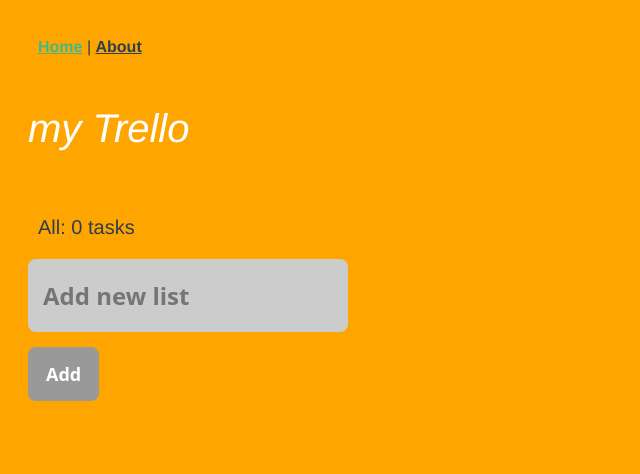
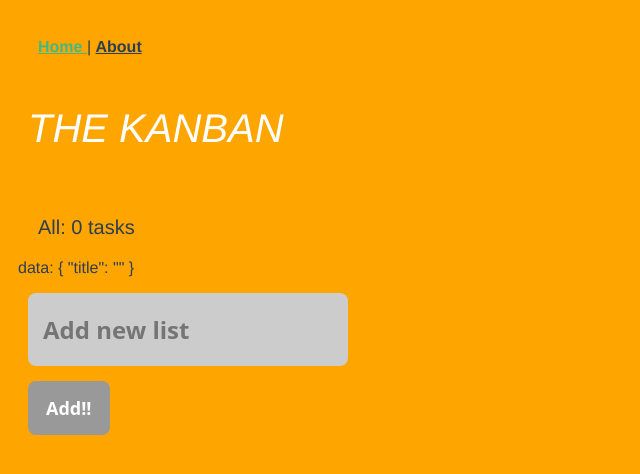
Before and after one commit to BoxPistols/kanban-vuex-21-04, a Vue app: page / in a window 1280 px wide. Shown: the top 474 px of the page, without its empty margins (0-640 px from the left). Built offline with nearby package versions, Linux system fonts and the light colour scheme.

Commit message:
Format / store re:base

```diff
--- a/babel.config.js
+++ b/babel.config.js
@@ -1,3 +1,5 @@
 module.exports = {
-    presets: ['@vue/cli-plugin-babel/preset'],
+    presets: [
+        '@vue/cli-plugin-babel/preset',
+    ],
 }
--- a/package.json
+++ b/package.json
@@ -21,9 +21,9 @@
         "@vue/cli-service": "~4.5.0",
         "@vue/eslint-config-prettier": "^6.0.0",
         "babel-eslint": "^10.1.0",
-        "eslint": "^6.7.2",
+        "eslint": "^7.25.0",
         "eslint-plugin-prettier": "^3.3.1",
-        "eslint-plugin-vue": "^6.2.2",
+        "eslint-plugin-vue": "^7.9.0",
         "prettier": "^2.2.1",
         "sass": "^1.26.5",
         "sass-loader": "^8.0.2",
--- a/src/components/Board.vue
+++ b/src/components/Board.vue
@@ -1,8 +1,10 @@
 <template>
     <div>
-        <header>my Trello</header>
+        <header>THE KANBAN</header>
         <main>
-            <p class="info-line">All: 0 tasks</p>
+            <p class="info-line">
+                All: 0 tasks
+            </p>
             <list-add />
         </main>
     </div>
--- a/src/components/ListAdd.vue
+++ b/src/components/ListAdd.vue
@@ -1,8 +1,18 @@
 <template>
-    <form class="addlist" @submit.prevent="addList">
-        <input v-model="title" type="text" class="text-input" placeholder="Add new list" />
-        <button type="submit" class="add-button">Add</button>
-    </form>
+    <div>
+        <p>data: {{ $data }}</p>
+        <form class="addlist" @submit.prevent="addList">
+            <input
+                v-model="title"
+                type="text"
+                class="text-input"
+                placeholder="Add new list"
+            />
+            <button type="submit" class="add-button">
+                Add!!
+            </button>
+        </form>
+    </div>
 </template>
 
 <script>
@@ -14,7 +24,9 @@
     },
     methods: {
         addList() {
-            this.$store.dispatch('addlist', { title: this.title })
+            this.$store.dispatch('addlist', {
+                title: this.title,
+            })
             this.title = ''
         },
     },
--- a/src/router/index.js
+++ b/src/router/index.js
@@ -16,7 +16,10 @@
         // route level code-splitting
         // this generates a separate chunk (about.[hash].js) for this route
         // which is lazy-loaded when the route is visited.
-        component: () => import(/* webpackChunkName: "about" */ '../views/About.vue'),
+        component: () =>
+            import(
+                /* webpackChunkName: "about" */ '../views/About.vue'
+            ),
     },
 ]
 
```
Also changed, not shown: src/App.vue (+9 -3 lines), 2 other files (tests, documents, lock files or other folders).
